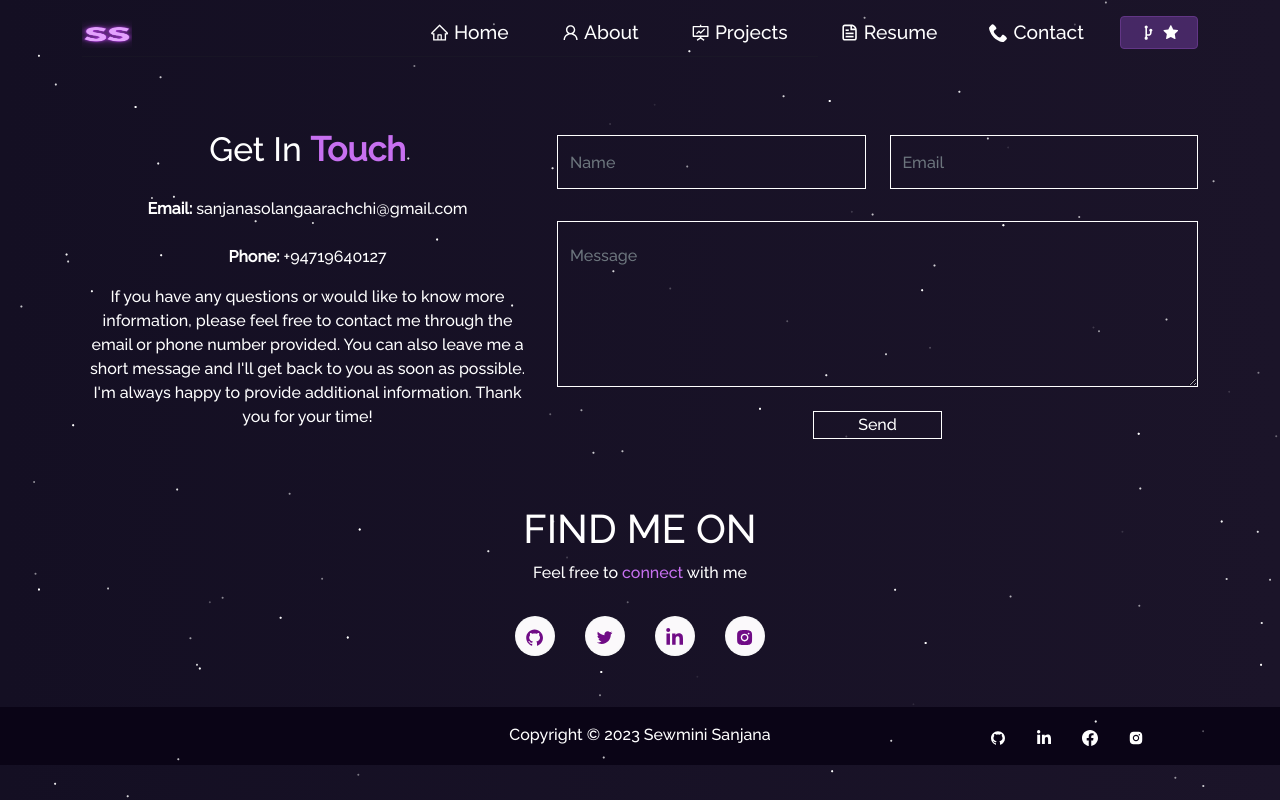
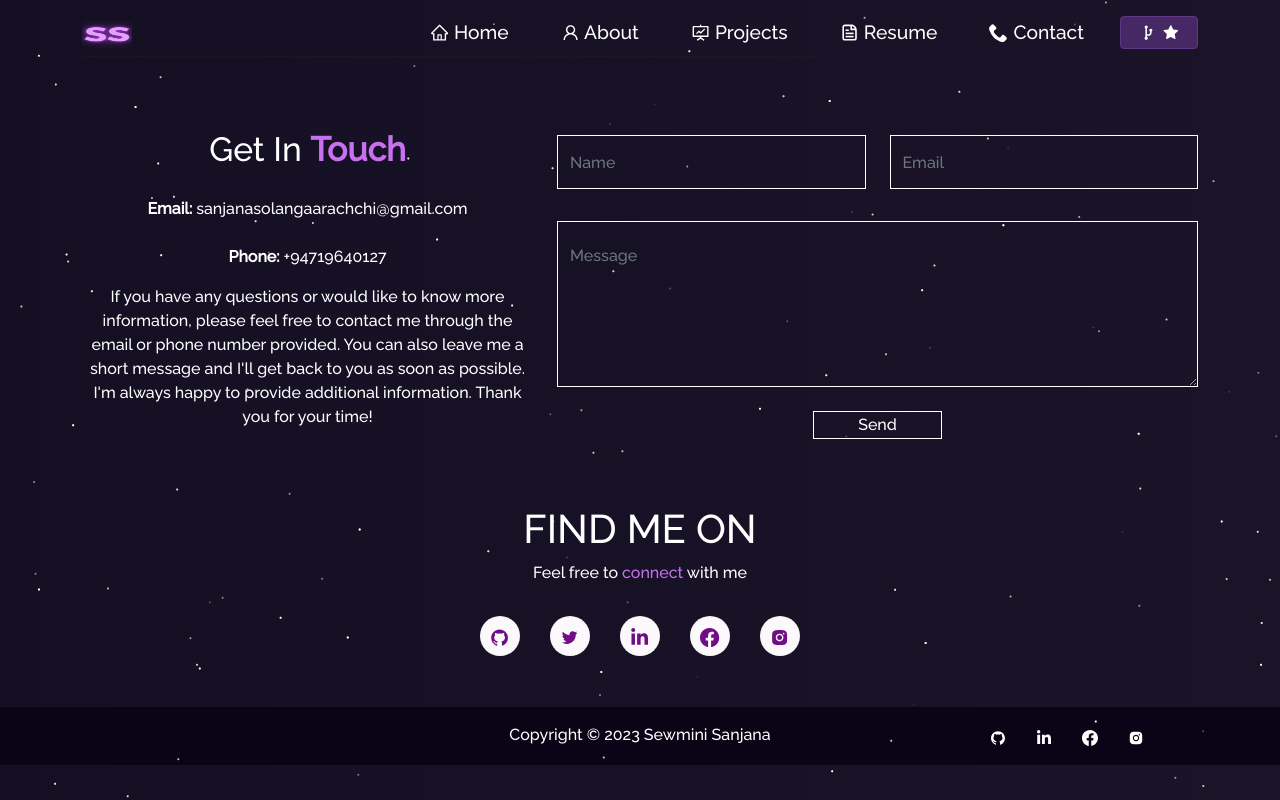
Before and after one commit to SANJANASOLANGA/WebPortfolio, a React (Create React App) app: page /contact in a window 1280 px wide. Built offline with nearby package versions, Linux system fonts and the light colour scheme.

Commit message:
Added new social media links

```diff
--- a/src/components/Contact/Contact.js
+++ b/src/components/Contact/Contact.js
@@ -7,6 +7,7 @@ import { Container, Row, Col, Alert } from "react-bootstrap";
 import { contactConfig } from "../content_option";
 import { AiFillGithub, AiOutlineTwitter, AiFillInstagram } from "react-icons/ai";
 import { FaLinkedinIn } from "react-icons/fa";
+import { BsFacebook } from "react-icons/bs";
 import Particle from "../Particle";
 
 export const Contact = () => {
@@ -202,7 +203,17 @@ export const Contact = () => {
               </li>
               <li className="social-icons">
                 <a
-                  href="https://www.instagram.com/sanjana_solangaarachchi/?igshid=ZDdkNTZiNTM%3D"
+                  href="https://www.facebook.com/sanjana.solangaarachchi.33"
+                  target="_blank"
+                  rel="noreferrer"
+                  className="icon-colour home-social-icons"
+                >
+                  <BsFacebook />
+                </a>
+              </li>
+              <li className="social-icons">
+                <a
+                  href="https://www.instagram.com/__sanjana00__/"
                   target="_blank"
                   rel="noreferrer"
                   className="icon-colour home-social-icons"
```
